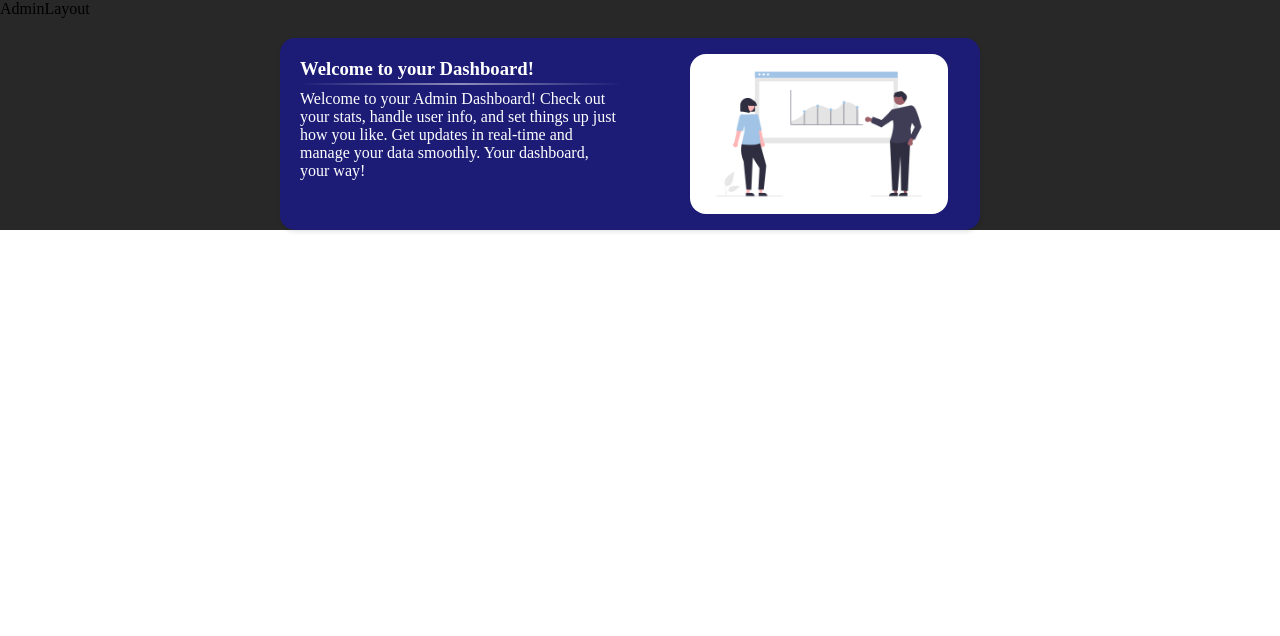
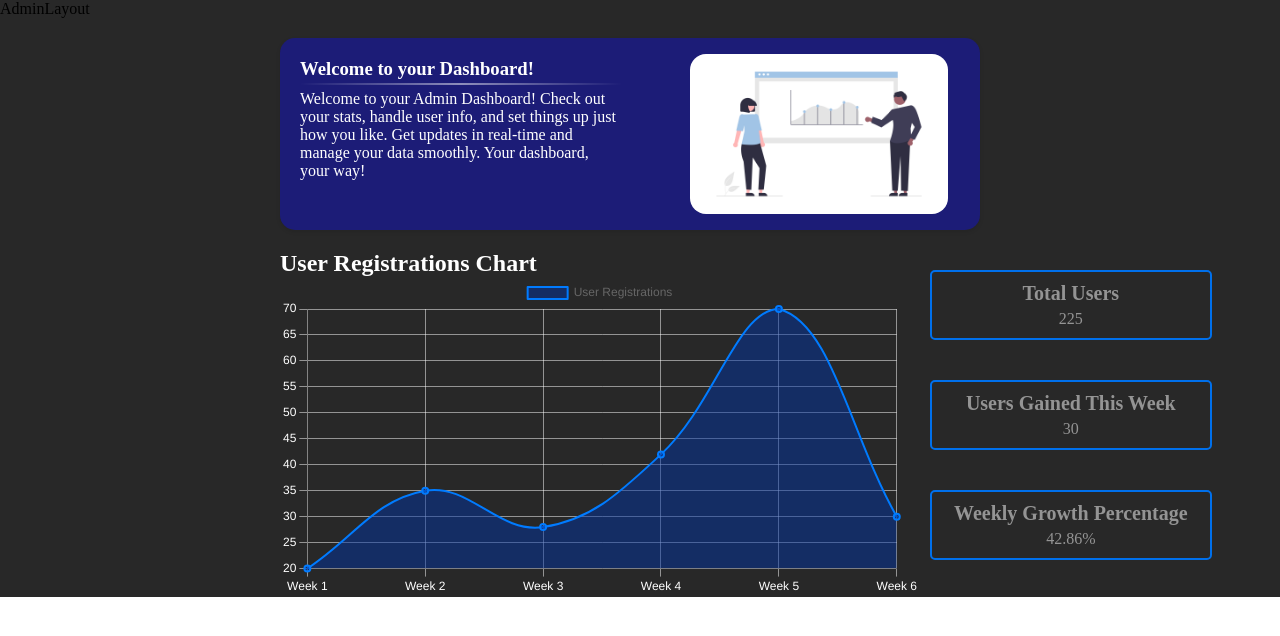
Before and after one commit to edberv1/DevLobby, a React (Create React App) app: page /admin in a window 1280 px wide. Shown: the top 636 px of the page. Built offline with nearby package versions, Linux system fonts and the light colour scheme.

Commit message:
created the big chart feature for the admin page

```diff
--- a/package.json
+++ b/package.json
@@ -11,6 +11,7 @@
     "@testing-library/react": "^13.4.0",
     "@testing-library/user-event": "^13.5.0",
     "react": "^18.2.0",
+    "react-chartjs-2": "^5.2.0",
     "react-dom": "^18.2.0",
     "react-icons": "^5.0.1",
     "react-router-dom": "^6.22.0",
--- a/src/components/Pages/LayoutAdmin/index.jsx
+++ b/src/components/Pages/LayoutAdmin/index.jsx
@@ -1,12 +1,15 @@
 import React from 'react'
 import AdminHeaderComponent from '../../molecules/AdminHeaderComponent/index'
 import Sidebar from '../../molecules/Sidebar'
+import BigChartAndStats from '../../organisms/BigChartAndStats'
+
 
 const AdminLayout = () => {
   return (
     <div className='adminLayout'>
       <div>AdminLayout</div>
       <AdminHeaderComponent />
+      <BigChartAndStats />
     </div>
   )
 }
--- /dev/null
+++ b/src/components/molecules/AdminBigChart/AdminBigChart.jsx
@@ -0,0 +1,58 @@
+import React, { useState, useEffect } from 'react';
+import { Line } from 'react-chartjs-2';
+import jsonData from './Constants/data.json';
+import './AdminBigChart.scss';
+import { Chart as ChartJS } from 'chart.js/auto';
+
+const AdminBigChart = () => {
+  const [chartData, setChartData] = useState({});
+
+  useEffect(() => {
+    setChartData({
+      labels: jsonData.map((item) => item.week),
+      datasets: [
+        {
+          label: 'User Registrations',
+          data: jsonData.map((item) => item.registrations),
+          borderColor: 'rgba(0, 123, 255, 1)',
+          backgroundColor: 'rgba(0, 51, 160, 0.5)',
+          borderWidth: 2,
+          fill: true,
+          tension: 0.4,
+          borderCapStyle: 'round',
+          borderJoinStyle: 'round',
+        },
+      ],
+    });
+  }, []);
+
+  return (
+    <div className="admin-big-chart-container">
+      <h2 className="admin-big-chart-heading">User Registrations Chart</h2>
+      <div className="admin-big-chart">
+        {chartData.labels && <Line data={chartData} options={{
+          scales: {
+            y: {
+              grid: {
+                color: 'rgba(255, 255, 255, 0.5)'
+              },
+              ticks: {
+                color: '#ffffff'
+              }
+            },
+            x: {
+              grid: {
+                color: 'rgba(255, 255, 255, 0.5)'
+              },
+              ticks: {
+                color: '#ffffff'
+              }
+            }
+          }
+        }} />}
+      </div>
+    </div>
+  );
+};
+
+export default AdminBigChart;
--- /dev/null
+++ b/src/components/molecules/AdminBigChart/AdminBigChart.scss
@@ -0,0 +1,39 @@
+.admin-big-chart-container {
+    width: 50%;
+    margin-left: 280px;
+  }
+
+  .admin-big-chart{
+    width: 100%
+  }
+
+  .admin-big-chart-heading {
+    font-size: 1.5rem;
+    color: #ffffff;
+  }
+
+  .admin-big-chart canvas {
+    background-color: transparent !important;
+  }
+
+  .admin-big-chart-grid {
+    color: rgba(255, 255, 255, 0.5);
+  }
+
+  .admin-big-chart-axis-labels {
+    color: #ffffff;
+  }
+
+  @media only screen and (min-width: 600px) {
+    .admin-big-chart-container {
+      width: 50%;
+      margin-left: 280px;
+    }
+  }
+
+  @media only screen and (max-width: 600px) {
+    .admin-big-chart-container {
+      width: 90%;
+      margin-left: 2rem;
+    }
+  }
--- /dev/null
+++ b/src/components/molecules/AdminBigChart/Constants/data.json
@@ -0,0 +1,8 @@
+[
+    { "week": "Week 1", "registrations": 20 },
+    { "week": "Week 2", "registrations": 35 },
+    { "week": "Week 3", "registrations": 28 },
+    { "week": "Week 4", "registrations": 42 },
+    { "week": "Week 5", "registrations": 70 },
+    { "week": "Week 6", "registrations": 30 }
+  ]
--- /dev/null
+++ b/src/components/molecules/AdminBigChart/UserStats.jsx
@@ -0,0 +1,35 @@
+import React, { useEffect, useState } from 'react';
+import './UserStats.scss';
+import jsonData from './Constants/data.json';
+
+const UserStats = () => {
+  const [userData, setUserData] = useState({ totalUsers: 0, usersGained: 0, growthPercentage: 0 });
+
+  useEffect(() => {
+
+    const data = jsonData;
+    const totalUsers = data.reduce((acc, weekData) => acc + weekData.registrations, 0);
+    const usersGained = data[data.length - 1].registrations;
+    const growthPercentage = ((usersGained / data[data.length - 2].registrations) * 100).toFixed(2);
+    setUserData({ totalUsers, usersGained, growthPercentage });
+  }, []);
+
+  return (
+    <div className='user-stats'>
+        <div className='user-stats-card'>
+          <h3>Total Users</h3>
+          <p>{userData.totalUsers}</p>
+        </div>
+        <div className='user-stats-card'>
+          <h3>Users Gained This Week</h3>
+          <p>{userData.usersGained}</p>
+        </div>
+        <div className='user-stats-card'>
+          <h3>Weekly Growth Percentage</h3>
+          <p>{userData.growthPercentage}%</p>
+        </div>
+      </div>
+  );
+};
+
+export default UserStats;
--- /dev/null
+++ b/src/components/molecules/AdminBigChart/UserStats.scss
@@ -0,0 +1,54 @@
+.user-stats {
+  margin-top: 20px;
+  margin-left: 10px;
+  display: flex;
+  flex-direction: column;
+  gap: 20px;
+}
+
+.user-stats-card {
+  background-color: transparent;
+  padding: 10px;
+  border-radius: 5px;
+  margin-bottom: 20px;
+  border: 2px solid #0070ec;
+  width: 100%;
+}
+
+.user-stats-card:hover {
+  box-shadow: 0px 0px 10px rgba(255, 252, 252, 0.221);
+}
+
+.user-stats-card h3 {
+  text-align: center;
+  margin-bottom: 5px;
+  color: rgba(255, 255, 255, 0.5);
+  font-size: 1.25rem;
+}
+
+.user-stats-card p {
+  text-align: center;
+  margin: 0;
+  color: rgba(255, 255, 255, 0.5);
+  font-size: 1rem;
+}
+
+@media (max-width: 767px) {
+
+  .user-stats{
+    margin: 0 auto;
+    padding: 20px;
+  }
+
+  .user-stats-card {
+      padding: 5px;
+  }
+
+  .user-stats-card h3 {
+      font-size: 1rem;
+  }
+
+  .user-stats-card p {
+      font-size: 0.8rem;
+  }
+}
--- a/src/components/molecules/AdminHeaderComponent/AdminHeaderComponent.scss
+++ b/src/components/molecules/AdminHeaderComponent/AdminHeaderComponent.scss
@@ -28,7 +28,7 @@
     left: 0;
     width: 100%;
     height: 2px;
-    background: linear-gradient(to right, rgba(255, 255, 255, 0), rgba(255, 255, 255, 0.5), rgba(255, 255, 255, 0)); /* Gradient from transparent to white to transparent */
+    background: linear-gradient(to right, rgba(255, 255, 255, 0), rgba(255, 255, 255, 0.5), rgba(255, 255, 255, 0));
 }
 
 .left-content p {
--- /dev/null
+++ b/src/components/organisms/BigChartAndStats/BigChartAndStats.scss
@@ -0,0 +1,9 @@
+.chart-and-stats {
+    display: flex;
+  }
+
+  @media only screen and (max-width: 600px) {
+    .chart-and-stats {
+      flex-direction: column;
+    }
+  }
--- /dev/null
+++ b/src/components/organisms/BigChartAndStats/index.jsx
@@ -0,0 +1,15 @@
+import React from 'react';
+import AdminBigChart from '../../molecules/AdminBigChart/AdminBigChart';
+import UserStats from '../../molecules/AdminBigChart/UserStats';
+import './BigChartAndStats.scss'
+
+function BigChartAndStats() {
+  return (
+    <div className='chart-and-stats'>
+      <AdminBigChart />
+      <UserStats />
+    </div>
+  );
+}
+
+export default BigChartAndStats;
```
Also changed, not shown: 1 other file (tests, documents, lock files or other folders).
